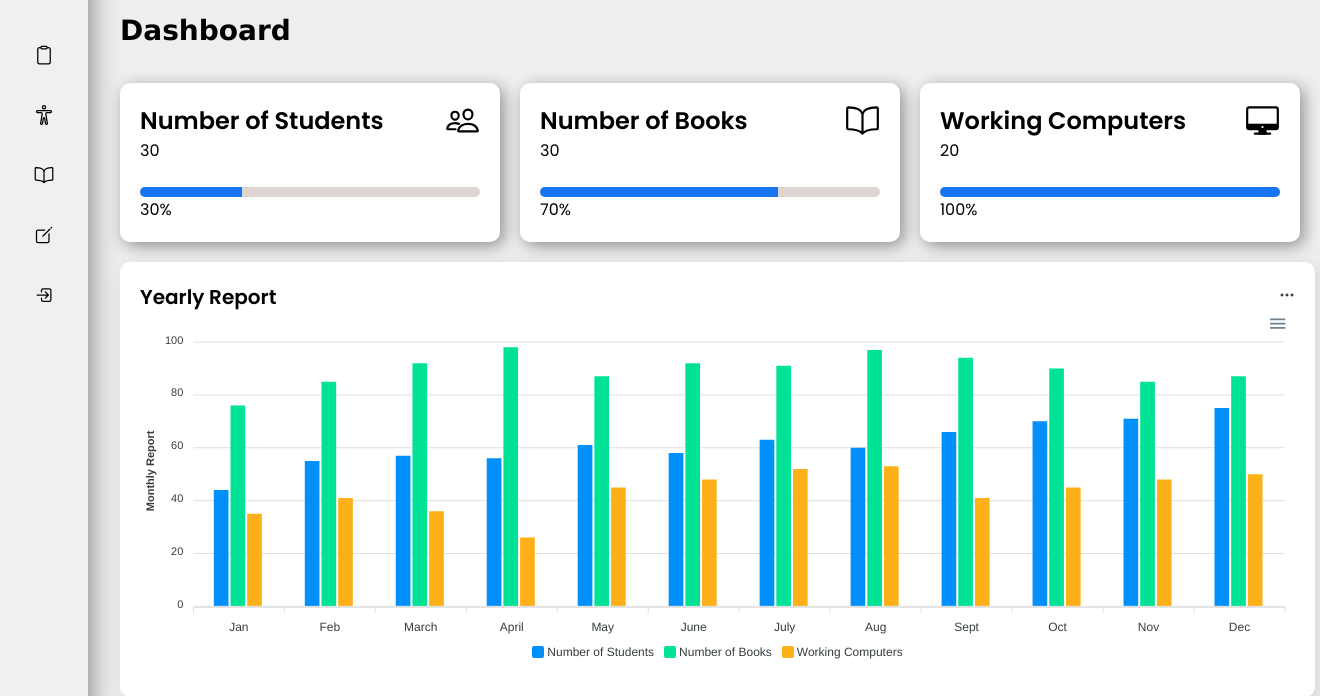
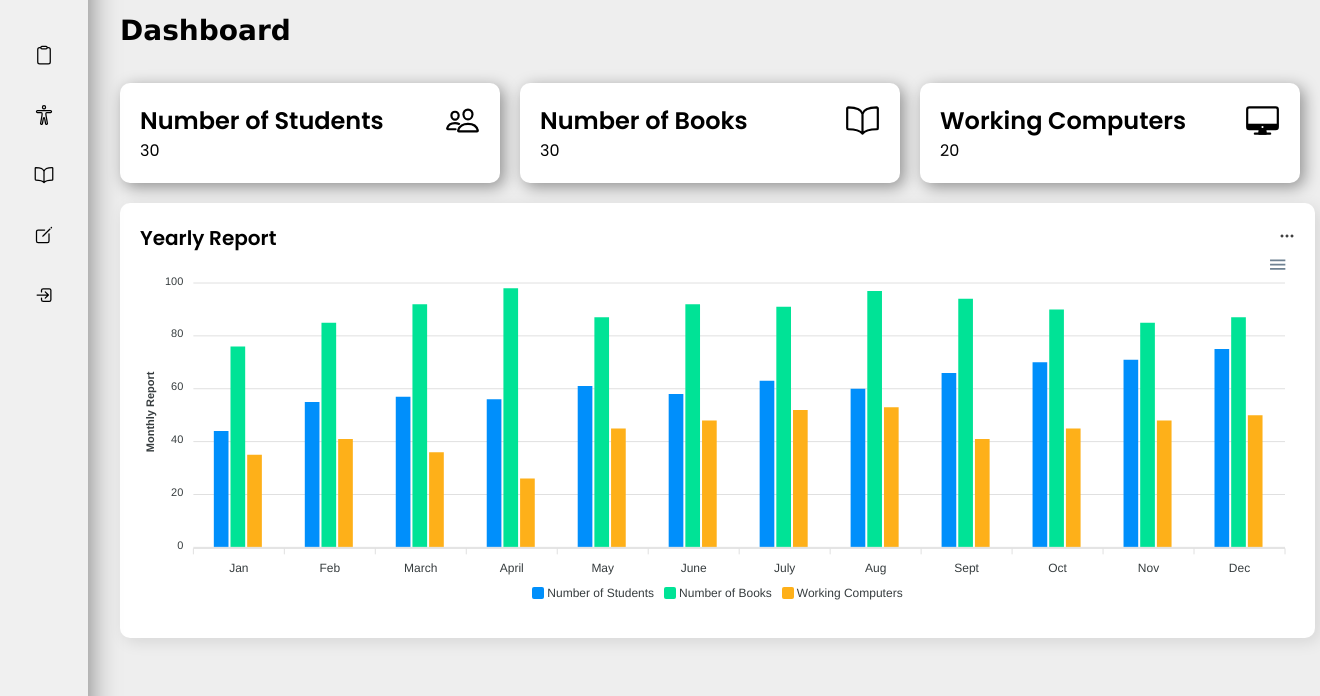
Before and after one commit to jin0752/library_system, a PHP site: page /dashboard.php in a window 1320 px wide. Shown: the part 60-756 px from the top of the page. Run offline with PHP 8.4, Linux system fonts and the light colour scheme; some libraries are stand-ins or nearby versions.

Commit message:
removing of progress bar

```diff
--- a/dashboard.php
+++ b/dashboard.php
@@ -23,8 +23,7 @@
                         </div>
                         <ion-icon name="people-outline"></ion-icon>
                     </div>
-                    <span class="progress" data-value="30%"></span>
-                    <span class="label">30%</span>
+
                 </div>
                 <div class="card">
                     <div class="head">
@@ -34,8 +33,7 @@
                         </div>
                         <ion-icon name="book-outline"></ion-icon>
                     </div>
-                    <span class="progress" data-value="70%"></span>
-                    <span class="label">70%</span>
+
                 </div>
                 <div class="card">
                     <div class="head">
@@ -45,8 +43,7 @@
                         </div>
                         <ion-icon name="desktop-outline"></ion-icon>
                     </div>
-                    <span class="progress" data-value="100%"></span>
-                    <span class="label">100%</span>
+
                 </div>
             </div>
             <div class="data">
--- a/index.php
+++ b/index.php
@@ -94,7 +94,7 @@ if (isset($_POST['login'])) {
 
                      <input type="submit" value="Login" class="button" name="login">
                     <div class="add">
-                        <p>Add Admin? <a href="#" class="regislink">Create account</a></p>
+                        <a href="#" class="regislink">Create account</a>
                     </div>
                     <div class="error-box" id="login-error-message"></div>
                 </form>
@@ -108,7 +108,7 @@ if (isset($_POST['login'])) {
                 <div class="input">
                 <input type="text" name="username" required>
                     <span class="icon"><ion-icon name="person-circle-outline"></ion-icon></span>
-                    <label>USERNAME</label>
+                    <label>Username</label>
 
                 </div>
                 <div class="input">
@@ -121,7 +121,7 @@ if (isset($_POST['login'])) {
                 <input type="password" name="password" required>
                     <span class="icon"><ion-icon name="lock-closed-outline"></ion-icon></span>
 
-                    <label>PASSWORD</label>
+                    <label>Password</label>
                 </div>
                     <input type="submit" value="Signup" class="button" name="register">
                     <div class="add">
```
